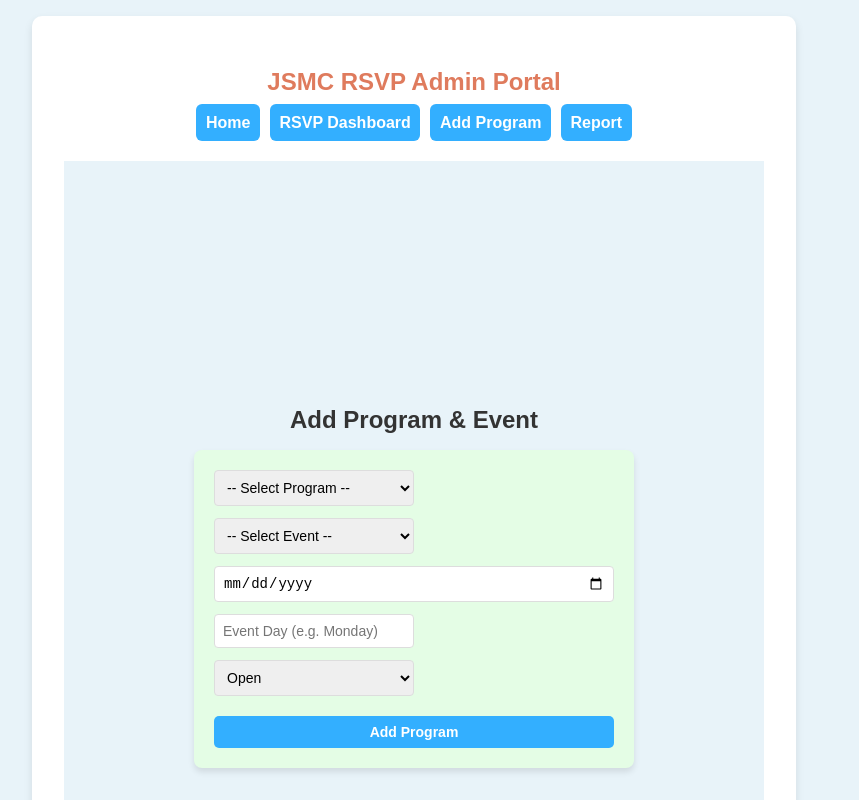
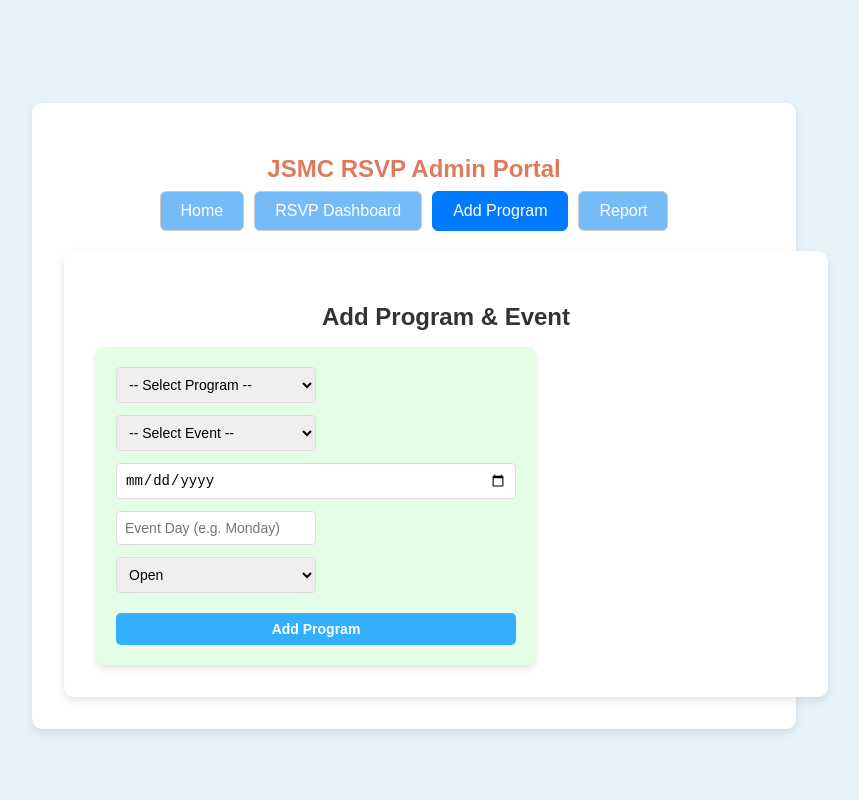
Before and after one commit to jsmcrsvp/RSVP, a React (Create React App) app in the folder frontend/: page /#/admin in a window 1280 px wide. Both pictures are taken after a click on the button "Add Program". Shown: the top 800 px of the page, without its empty margins (226-1085 px from the left). Built offline with nearby package versions, Linux system fonts and the light colour scheme; no server answers.

Commit message:
Sept092025

```diff
--- a/frontend/src/components/Admin.js
+++ b/frontend/src/components/Admin.js
@@ -18,16 +18,16 @@ export default function Admin() {
 
         {/* Tabs */}
          <div className="tab-header">
-          <button className={activeTab === "home" ? "active" : ""} onClick={() => setActiveTab("home")}>
+          <button className={activeTab === "home" ? "tab active" : "tab"} onClick={() => setActiveTab("home")}>
             Home
           </button>
-          <button className={activeTab === "dashboard" ? "active" : ""} onClick={() => setActiveTab("dashboard")}>
+          <button className={activeTab === "dashboard" ? "tab active" : "tab"} onClick={() => setActiveTab("dashboard")}>
             RSVP Dashboard
           </button>
-          <button className={activeTab === "addProgram" ? "active" : ""} onClick={() => setActiveTab("addProgram")}>
+          <button className={activeTab === "addProgram" ? "tab active" : "tab"} onClick={() => setActiveTab("addProgram")}>
             Add Program
           </button>
-          <button className={activeTab === "report" ? "active" : ""} onClick={() => setActiveTab("report")}>
+          <button className={activeTab === "report" ? "tab active" : "tab"} onClick={() => setActiveTab("report")}>
             Report
           </button>
         </div>
--- a/frontend/src/styles/AddProgramForm.css
+++ b/frontend/src/styles/AddProgramForm.css
@@ -1,20 +1,31 @@
-/* Reset */
-body {
-  margin: 0;
-  padding: 0;
+.page-wrapper {
+  display: flex;
+  justify-content: center;
+  align-items: center;
+  min-height: 100vh;
+  background-color: #e8f3f9;
+  padding: 1rem;
   font-family: Arial, sans-serif;
-  background-color: #e8f3f9;
 }
+
 
 /* Center the form vertically and horizontally */
 .add-program-container {
-  display: flex;
+  /*display: flex;
   flex-direction: column;
   align-items: center;
   justify-content: center;
-  min-height: 100vh; /* full screen */
+  min-height: 100vh; /* full screen
   padding: 1rem;
-  background-color: #e8f3f9;
+  background-color: #e8f3f9;*/
+
+  width: 100%;
+  max-width: 700px;
+  background: #ffffff;
+  padding: 2rem;
+  border-radius: 10px;
+  box-shadow: 0px 4px 8px rgba(0,0,0,0.1);
+  text-align: center;
 }
 
 .add-program-container h2 {
--- a/frontend/src/styles/Admin.css
+++ b/frontend/src/styles/Admin.css
@@ -47,7 +47,7 @@ h4 {
 
 .tab {
   padding: 10px 20px;
-  background-color: #9dc5e8;
+  background-color: #75bbf8;
   border: 1px solid #ccc;
   border-radius: 6px;
   cursor: pointer;
--- a/frontend/src/styles/SubmitRSVP.css
+++ b/frontend/src/styles/SubmitRSVP.css
@@ -203,7 +203,7 @@ button:hover,
 
 .tab {
   padding: 10px 20px;
-  background-color: #9dc5e8;
+  background-color: #75bbf8;
   border: 1px solid #ccc;
   border-radius: 6px;
   cursor: pointer;
```
